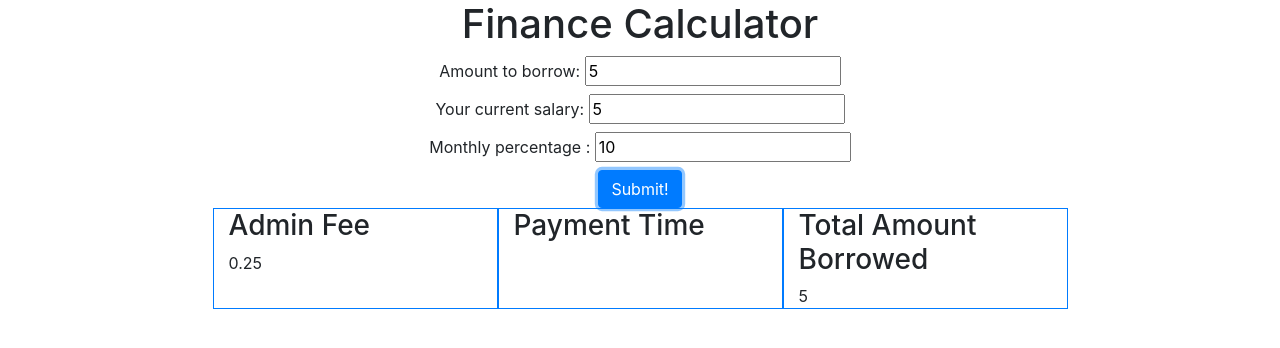
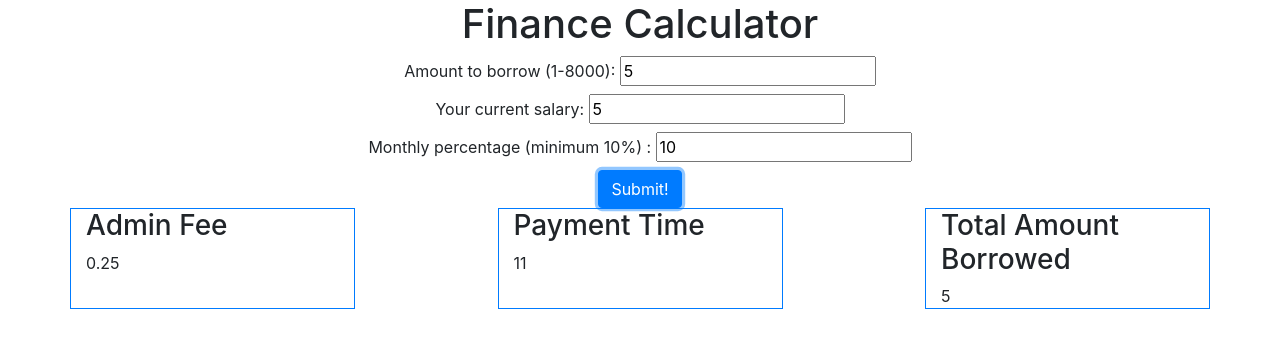
Before and after one commit to FelixLetheren/finance-calculator, a plain HTML site: page index.html in a window 1280 px wide. Both pictures are taken after typing "5", "5" into the empty fields and a click on the input "Submit!". Drawn offline with nearby package versions, Linux system fonts and the light colour scheme.

Commit message:
Added paymentTime calculator. However not sure if meets requirements!

```diff
--- a/index.html
+++ b/index.html
@@ -15,7 +15,7 @@
     </div>
     <form>
         <div class="row justify-content-center">
-            <label class="label"> Amount to borrow:
+            <label class="label"> Amount to borrow (1-8000):
                 <input type="number" name="amountToBorrow">
             </label>
         </div>
@@ -25,7 +25,7 @@
             </label>
         </div>
         <div class="row justify-content-center">
-            <label class="label"> Monthly percentage :
+            <label class="label"> Monthly percentage (minimum 10%) :
                 <input type="number" name="repaymentPercentage" value="10">
             </label>
         </div>
@@ -33,7 +33,7 @@
             <input class="btn btn-primary" type="submit" value="Submit!">
         </div>
     </form>
-    <div class="row justify-content-center">
+    <div class="row justify-content-between">
         <div class="col-md-3 border border-primary">
             <h3>Admin Fee</h3>
             <div id="admin-fee-target"></div>
--- a/script.js
+++ b/script.js
@@ -14,6 +14,17 @@ function totalBorrowedCalculator(borrowed) {
     }
 }
 
+function paybackTimeCalculator(monthlyPaymentPercentage) {
+    let percentageAsDecimal = monthlyPaymentPercentage / 100
+    let months = 0
+    let ammountPaid = 0
+    while (ammountPaid < 1) {
+        ammountPaid = ammountPaid + percentageAsDecimal
+        months++
+    }
+    return months
+}
+
 form.addEventListener("submit", (event) => {
     event.preventDefault()
     let amountToBorrow = form.amountToBorrow.value
@@ -21,4 +32,5 @@ form.addEventListener("submit", (event) => {
     let paymentPercentage = form.repaymentPercentage.value
     document.getElementById('admin-fee-target').innerText = adminFeeCalculator(Number(amountToBorrow))
     document.getElementById('total-borrowed-target').innerText = totalBorrowedCalculator(Number(amountToBorrow))
+    document.getElementById('payment-time-target').innerText = paybackTimeCalculator(Number(paymentPercentage))
 })
```
